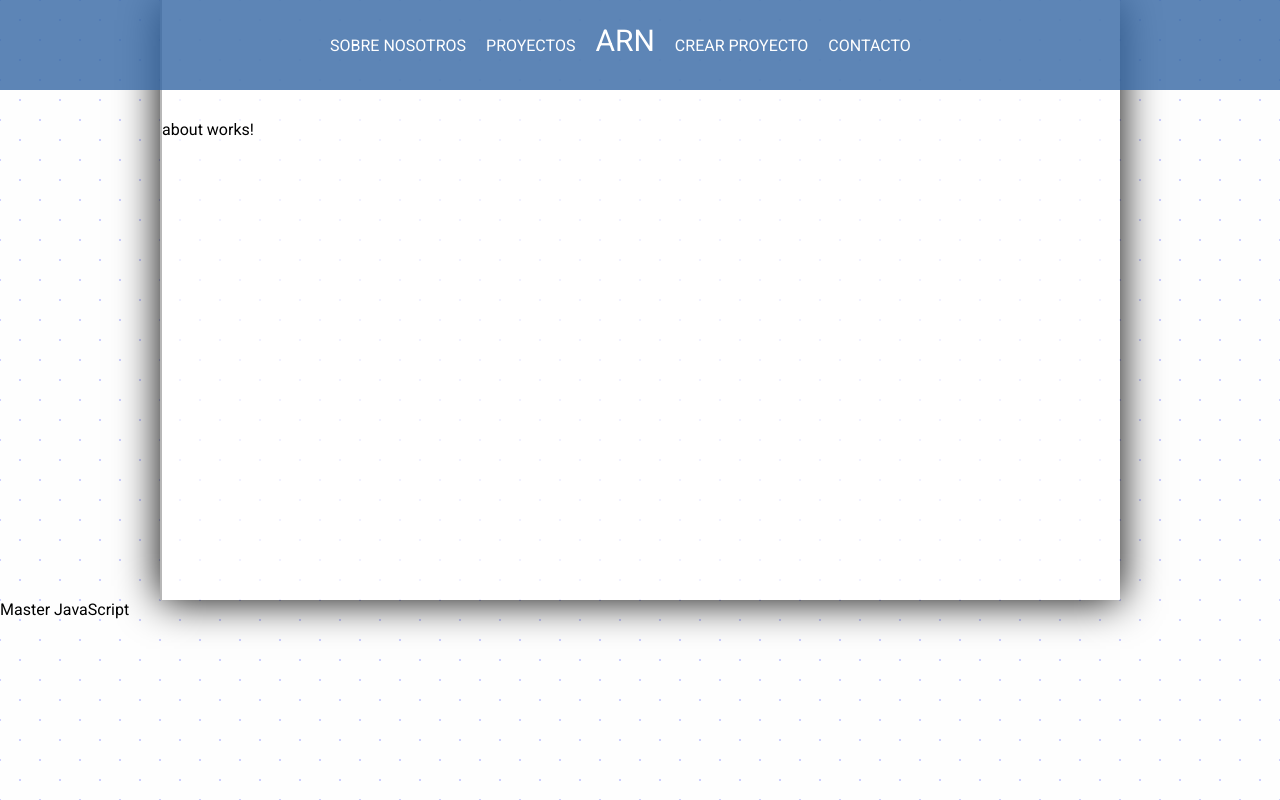
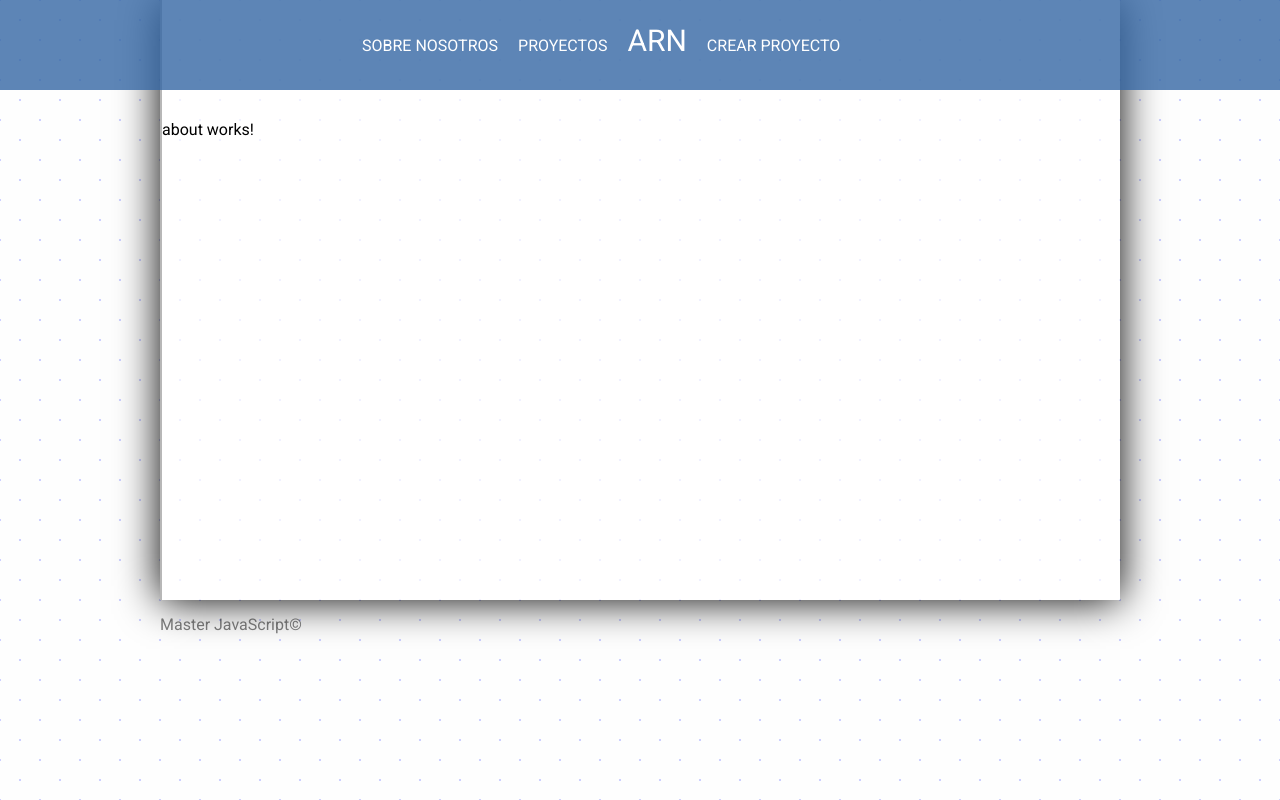
Before and after one commit to Juandieruiz/portfolio-meanstack, an Angular app: page / in a window 1280 px wide. Built offline with nearby package versions, Linux system fonts and the light colour scheme.

Commit message:
footer basic

```diff
--- a/src/app/app.component.html
+++ b/src/app/app.component.html
@@ -14,5 +14,5 @@
 </section>
 
 <section id="footer">
-    Master JavaScript
+    <p>Master JavaScript&copy;</p>
 </section>
--- a/src/styles.css
+++ b/src/styles.css
@@ -55,7 +55,7 @@ header{
 
 header ul{
     display: block;
-    width: 50%;
+    width: 45%;
     height: inherit;
     margin: 0px auto;
     margin-top: -3px;
@@ -114,3 +114,12 @@ header a:hover{
     border-left:2px solid #b7b7b7 ;
 
 }
+
+/* Pie de Página */
+
+#footer{
+    width: 75%;
+    margin: 0px auto;
+    padding-top: 15px;
+    color: rgba(0,0,0,0.5);
+}
```
